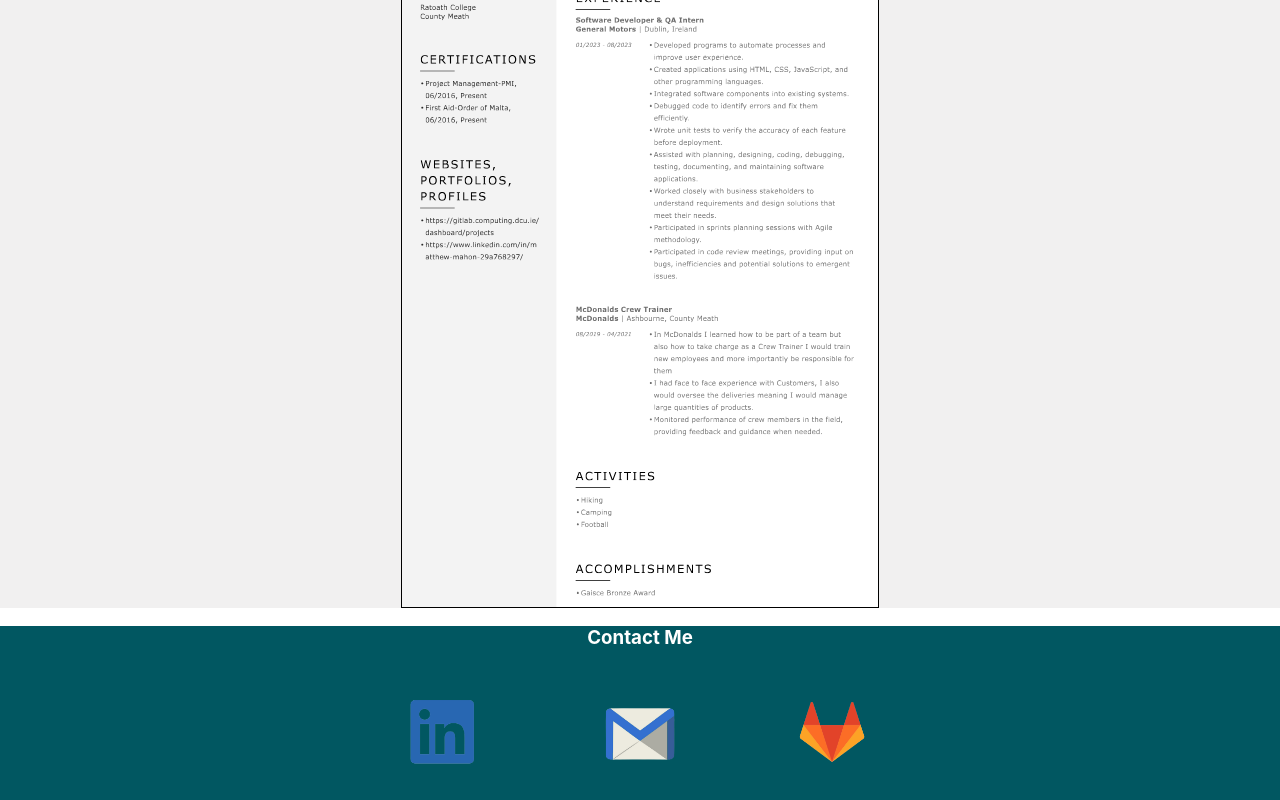
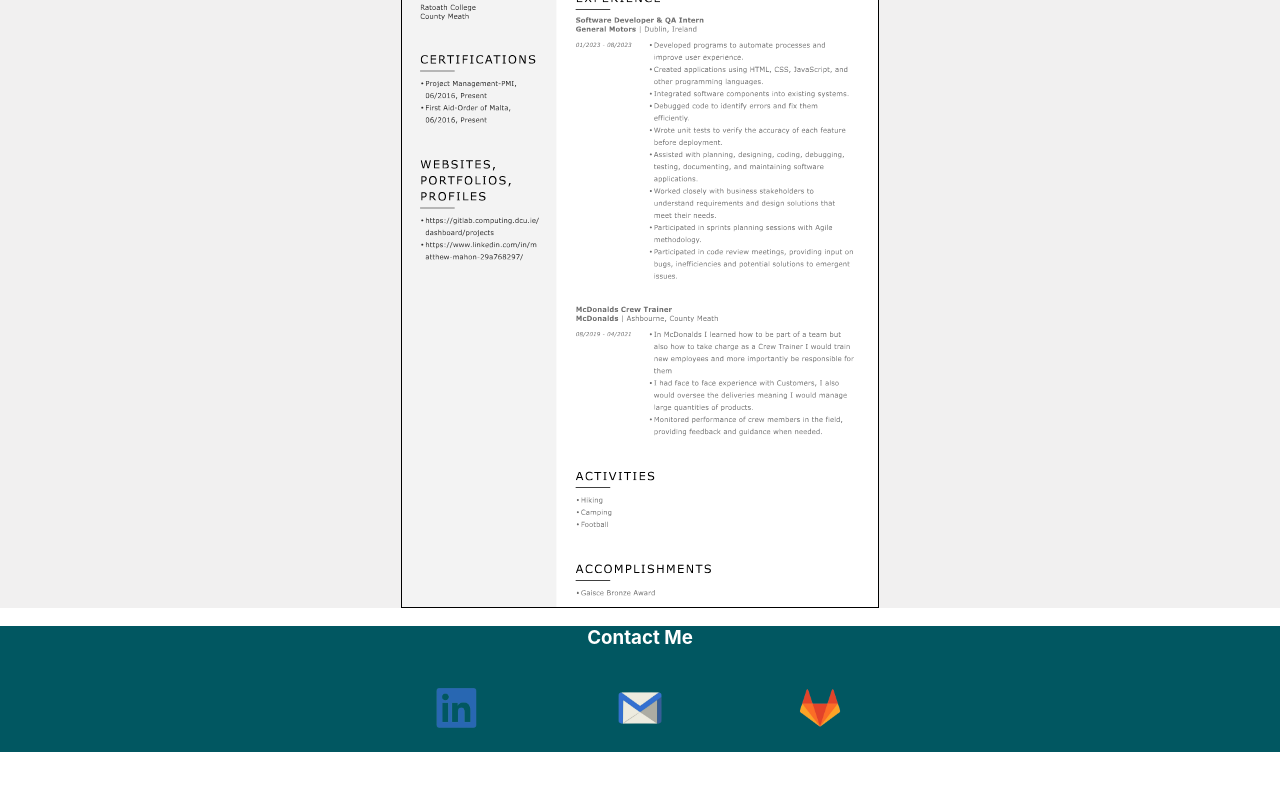
Before and after one commit to IamMatt117/Website, a React (Create React App) app in the folder my-webpage/: page / in a window 1280 px wide. Shown: the part 2601-3401 px from the top of the page. After the commit the page ends 3353 px from the top, so only its background shows below. Built offline with nearby package versions, Linux system fonts and the light colour scheme.

Commit message:
contact resizing

```diff
--- a/my-webpage/src/App.css
+++ b/my-webpage/src/App.css
@@ -16,7 +16,7 @@
 }
 
 .linkedin {
-  max-width: 10vw;
+  max-height: 10vh;
 }
 
 .About {
```
